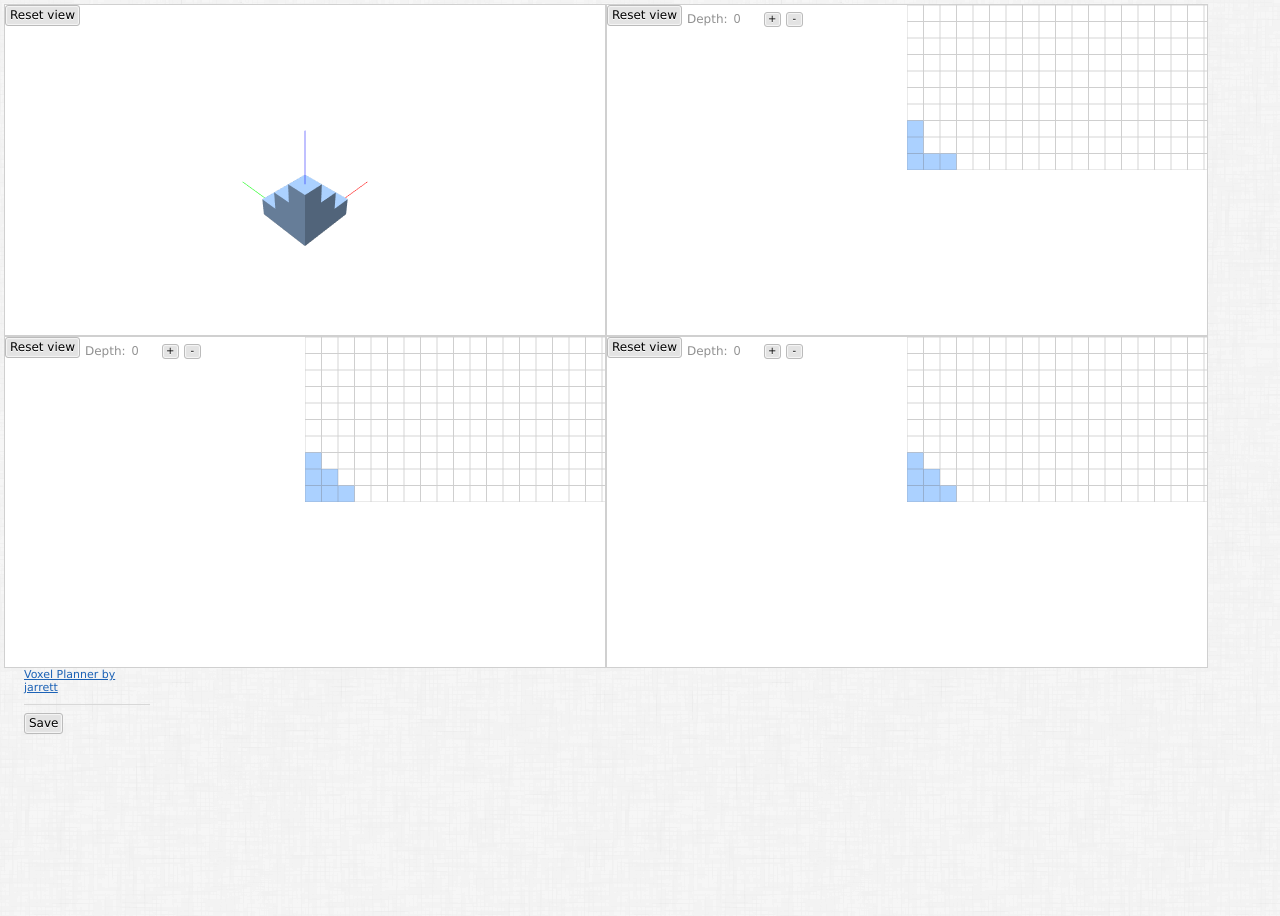
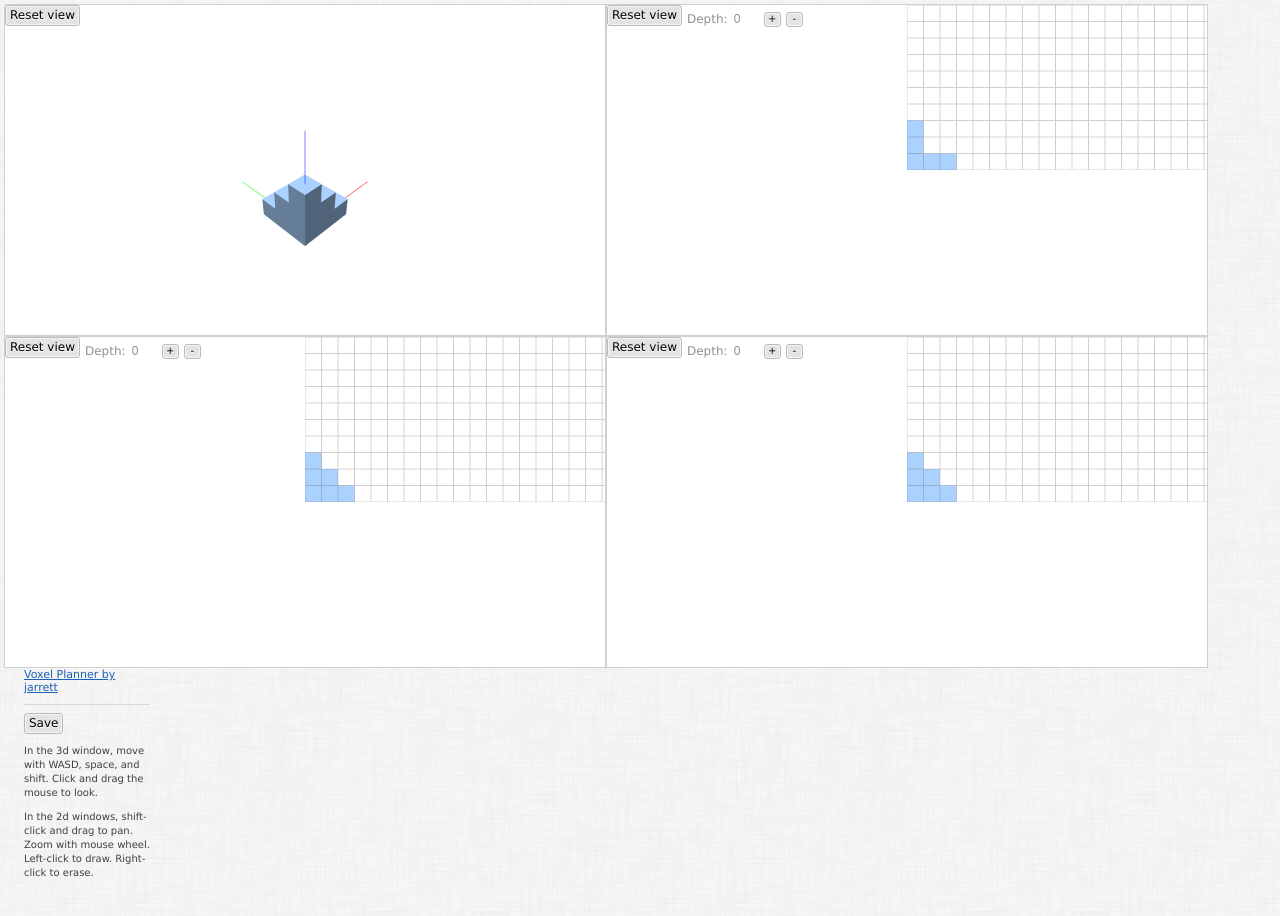
Before and after one commit to jarrett/voxel-planner, a plain HTML site: page index.html in a window 1280 px wide. Shown: the top 916 px of the page. Drawn offline with nearby package versions, Linux system fonts and the light colour scheme.

Commit message:
Instructions

```diff
--- a/css/style.css
+++ b/css/style.css
@@ -63,4 +63,6 @@ div#save-dialog small {
 }
 div#save-dialog a#close-save-dialog {font-size: 13px;}
 
+div#controls-desc p {margin: 10px 0; font-size: 10px; line-height: 14px; color: #404040;}
+
 img#logo {position: absolute; bottom: 0; left: 0;}
--- a/index.html
+++ b/index.html
@@ -71,6 +71,13 @@
       <div id="load-save-controls">
         <input type="button" id="save" value="Save"/>
       </div>
+      <div id="controls-desc">
+        <p>In the 3d window, move with WASD, space, and shift.
+        Click and drag the mouse to look.</p>
+
+        <p>In the 2d windows, shift-click and drag to pan. Zoom with mouse wheel.
+        Left-click to draw. Right-click to erase.</p>
+      </div>
       <img src="/img/voxel-logo.png" width="126" height="84" alt="Logo" id="logo"/>
     </div>
     <div id="save-dialog" style="display:none;">
--- a/js/saving.js
+++ b/js/saving.js
@@ -1,5 +1,6 @@
 function modelToDataUri(model) {
-  return 'data:[application/octet-stream],' + arrayBufferToBase64(model.blocks.buffer);
+  // TODO: Prepend width, depth, and height. Will require constructing a new ArrayBuffer.
+  return 'data:application/octet-stream;base64,' + arrayBufferToBase64(model.blocks.buffer);
 }
 
 function initSaving() {
```
